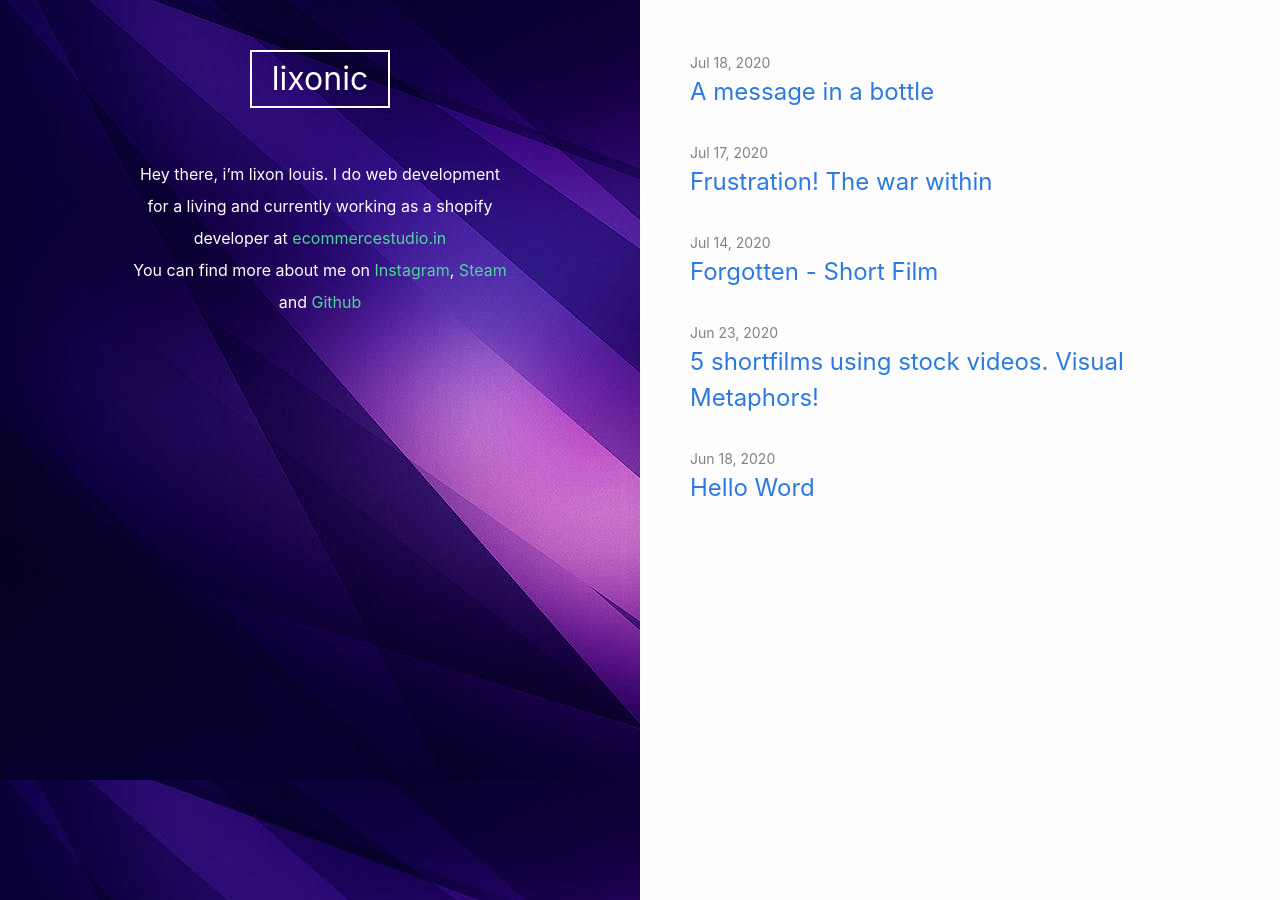
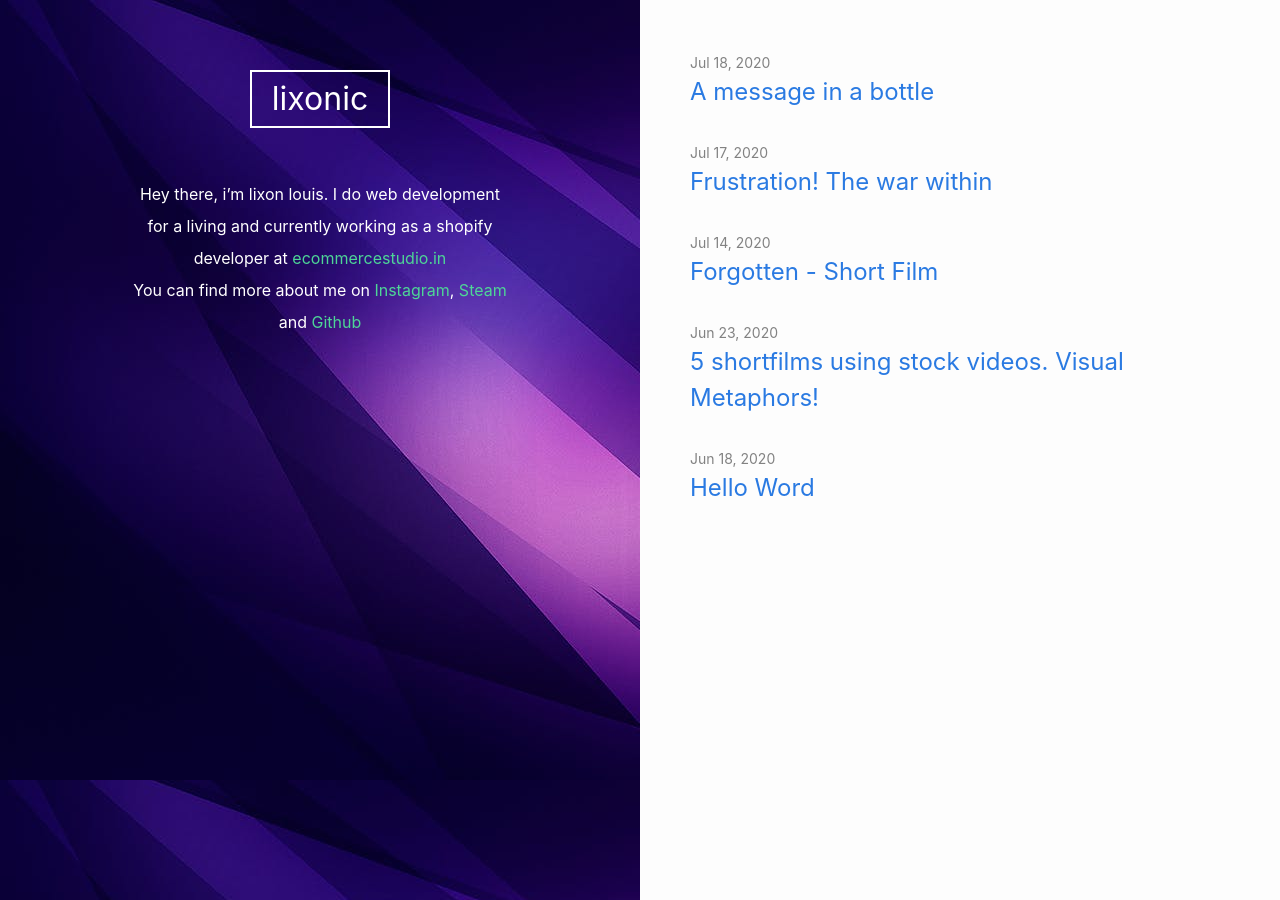
Before and after one commit to lixonic/lixonic, a Jekyll site: the page built from index.markdown, in a window 1280 px wide. Built offline with Jekyll 4.4.1, drawn with Linux system fonts in a browser that asks for light colours.

Commit message:
update header for mobile

```diff
--- a/_layouts/default.html
+++ b/_layouts/default.html
@@ -3,7 +3,7 @@
 
   {%- include head.html -%}
 
-  <body>
+  <body class="{%- if page.url == '/'-%} index {%- endif-%}">
     <div class="one-half with-bg">
       {%- include header.html -%}
     </div>
--- a/assets/css/style.scss
+++ b/assets/css/style.scss
@@ -42,15 +42,14 @@
     }
 
     p.intro{
-      max-width: 70%;
-      margin: 50px auto;
+       margin: 50px auto;
       text-align: center;
     }
   }
 
   .site-header{
     border: 0;
-
+    margin: 20px 0;
     p{
       line-height: 2;
       margin: 50px 0;
@@ -72,4 +71,12 @@
       position: sticky;
       top: 20px;
      }
+     p.intro{
+      max-width: 70%;
+    }
   }
+  @media (max-width: 768px){
+    body:not(.index) p.intro{
+      display: none
+    }
+  }
```
